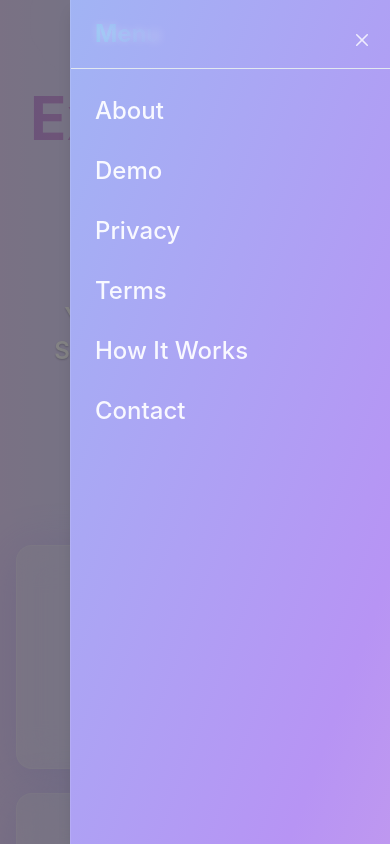
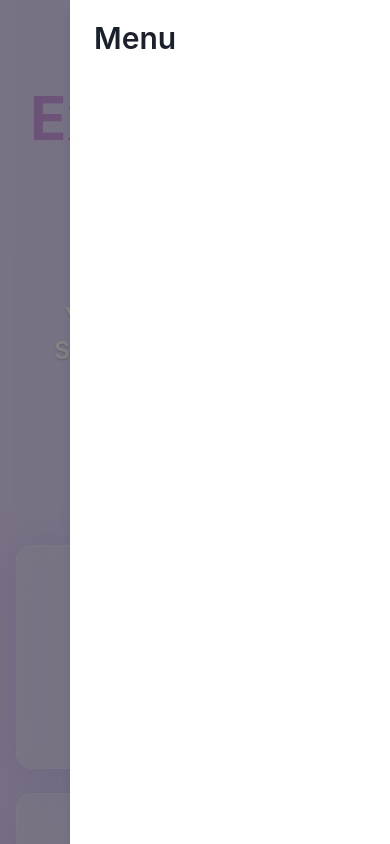
Before and after one commit to WhisperBack/sooth, a Next.js app: page / in a window 390 px wide. Both pictures are taken after a click on the button "Open Menu". Built offline with nearby package versions, Linux system fonts and the light colour scheme.

Commit message:
Reduce hamburger menu icon size for better visual balance on mobile

```diff
--- a/components/ExperienceHeading.tsx
+++ b/components/ExperienceHeading.tsx
@@ -149,7 +149,7 @@ export default function ExperienceHeading() {
           {/* Mobile Hamburger Menu */}
           <Box display={{ base: 'flex', md: 'none' }} alignItems="center" justifyContent="flex-end" w="full">
             <IconButton
-              icon={<Box as="span" fontSize={{ base: '8xl', md: '6xl' }}>☰</Box>}
+              icon={<Box as="span" fontSize={{ base: '5xl', md: '4xl' }}>☰</Box>}
               variant="ghost"
               aria-label="Open Menu"
               onClick={onOpen}
@@ -157,9 +157,9 @@ export default function ExperienceHeading() {
             />
             <Drawer placement="right" onClose={onClose} isOpen={isOpen}>
               <DrawerOverlay />
-              <DrawerContent bgGradient="linear(to-br, blue.200, purple.300, pink.200)" backgroundSize="300% 300%" animation="drift 20s ease-in-out infinite" backdropFilter="blur(24px)" borderLeft="1px solid rgba(255,255,255,0.1)">
+              <DrawerContent width="85%" maxW="320px">
                 <DrawerCloseButton color="whiteAlpha.800" mt={4} />
-                <DrawerHeader borderBottomWidth="1px" color="transparent" bgGradient="linear(to-r, blue.200, purple.300, pink.200)" bgClip="text" textShadow="0 0 8px rgba(255,255,255,0.2)" fontWeight="bold" fontSize="2xl">Menu</DrawerHeader>
+                <DrawerHeader fontSize="3xl">Menu</DrawerHeader>
                 <DrawerBody>
                   <Stack spacing={6} mt={4} fontWeight="bold" fontSize="2xl">
                     {[
```
